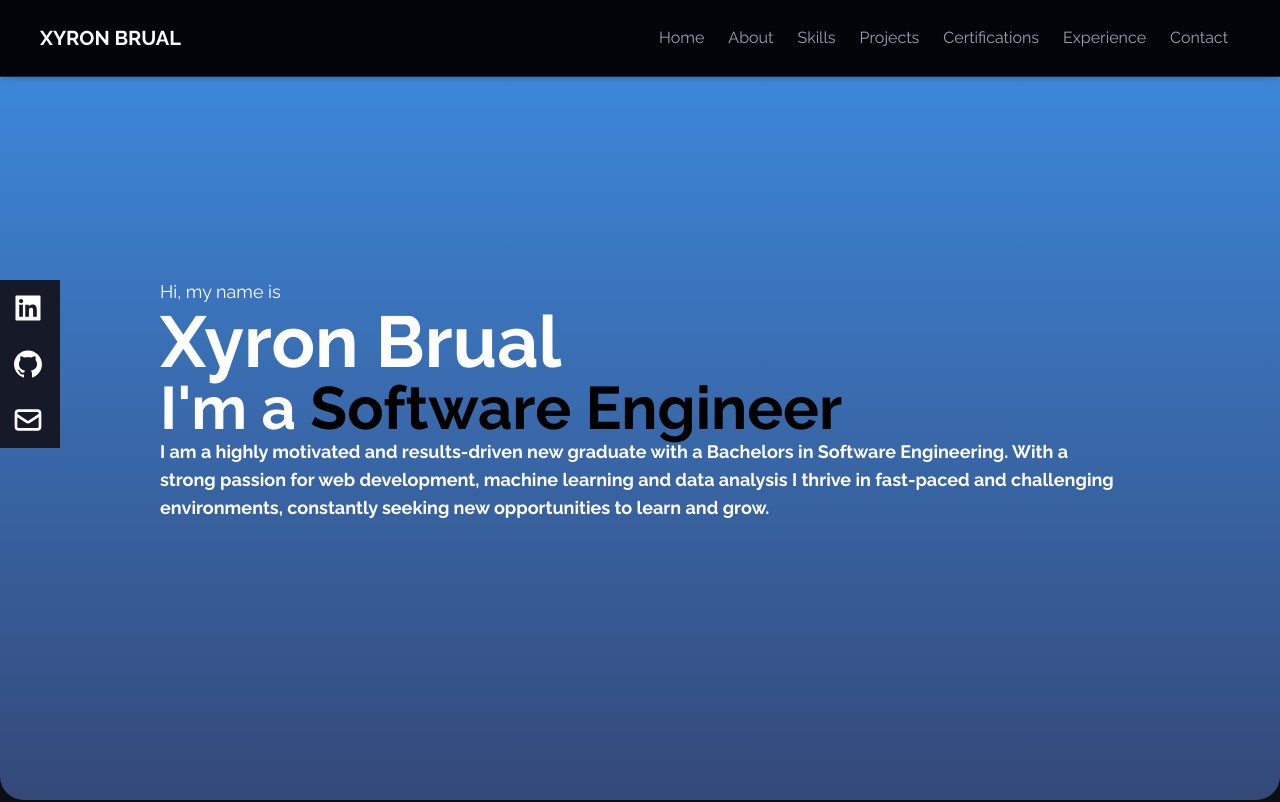
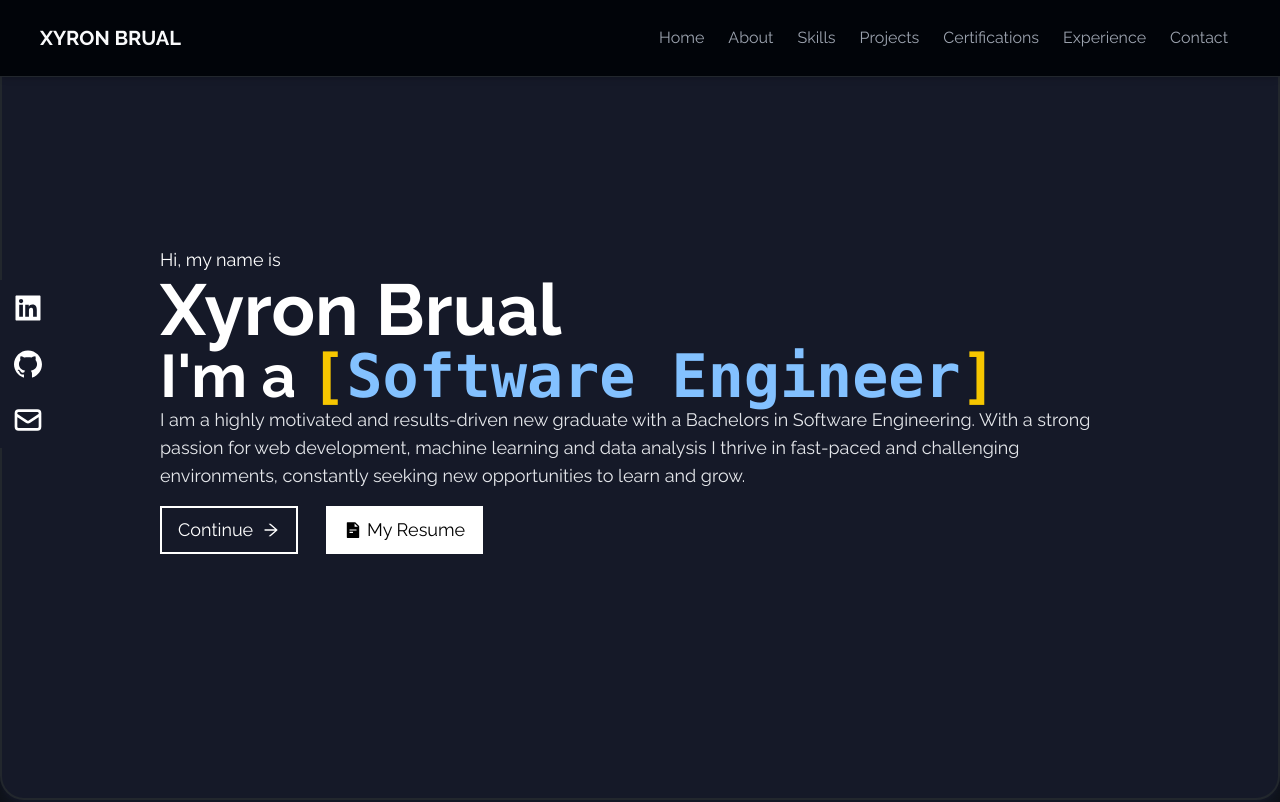
Before and after one commit to xyronic15/Portfolio, a Next.js app in the folder xyron-brual/: page / in a window 1280 px wide. Shown: the top 802 px of the page. Built offline with nearby package versions, Linux system fonts and the light colour scheme.

Commit message:
Added resume
- Added resume to public files
- Added resume to the home section

```diff
--- a/xyron-brual/app/components/Home.jsx
+++ b/xyron-brual/app/components/Home.jsx
@@ -1,5 +1,8 @@
 
 "use client"
+
+import { Link } from "react-scroll";
+import { AiFillFileText, AiOutlineArrowRight } from "react-icons/ai";
 
 export const Home = () => {
     const introText =
@@ -7,7 +10,7 @@ export const Home = () => {
     return (
         <section
             name="Home"
-            className="relative w-full h-screen bg-[#25274d] bg-gradient-to-b from-[#3e8de3] to-[#5ba0e947] rounded-3xl shadow-lg z-[49]"
+            className="relative w-full h-screen bg-[#151928] rounded-3xl border-2 border-[#22272d] shadow-lg shadow-[#151928] z-[49]"
         >
             <div className="max-w-screen-lg mx-auto px-8 flex flex-col justify-center h-full">
                 <p className="sm:text-lg text-white">Hi, my name is</p>
@@ -15,10 +18,28 @@ export const Home = () => {
                     Xyron Brual
                 </h1>
                 <h2 className="text-4xl sm:text-6xl font-bold text-white">
-                    I&apos;m a<span className="text-black"> Software Engineer</span>
+                    I&apos;m a <span className="text-[#f6c600] font-['Consolas']">[</span>
+                    <span className="text-[#83c1ff] font-['Consolas']">Software Engineer</span>
+                    <span className="text-[#f6c600] font-['Consolas']">]</span>
                 </h2>
 
-                <p className="sm:text-lg font-bold text-white">{introText}</p>
+                <p className="sm:text-lg text-gray-200">{introText}</p>
+
+                <div className="flex sm:flex-row flex-col gap-3 sm:gap-7 pt-4">
+                    <Link
+                        to="About"
+                        className='flex flex-row bg-transparent text-white sm:text-md md:text-lg py-2 px-4 border-2 border-white w-fit hover:bg-white hover:text-black ease-in-out duration-500'
+                    >
+                        Continue &nbsp;<AiOutlineArrowRight className="h-full" />
+                    </Link>
+
+                    <a
+                        href="/files/Xyron Brual - Full Resume.pdf"
+                        className='flex flex-row bg-white text-black sm:text-md md:text-lg py-2 px-4 border-2 border-white w-fit hover:bg-transparent hover:text-white ease-in-out duration-500'
+                    >
+                        <AiFillFileText className="h-full" />&nbsp;My Resume
+                    </a>
+                </div>
             </div>
         </section>
     );
```
Also changed, not shown: 1 other file (tests, documents, lock files or other folders).
